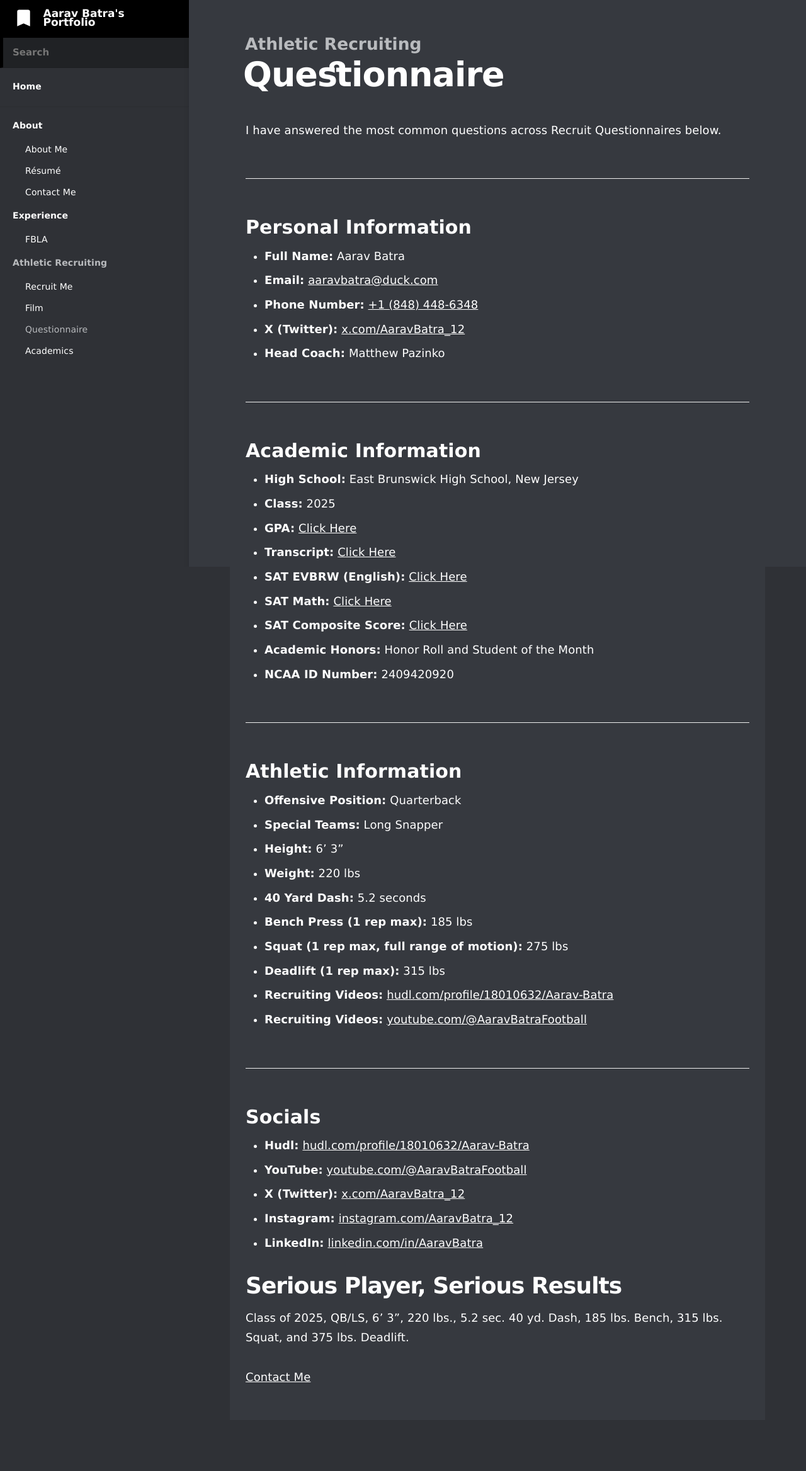
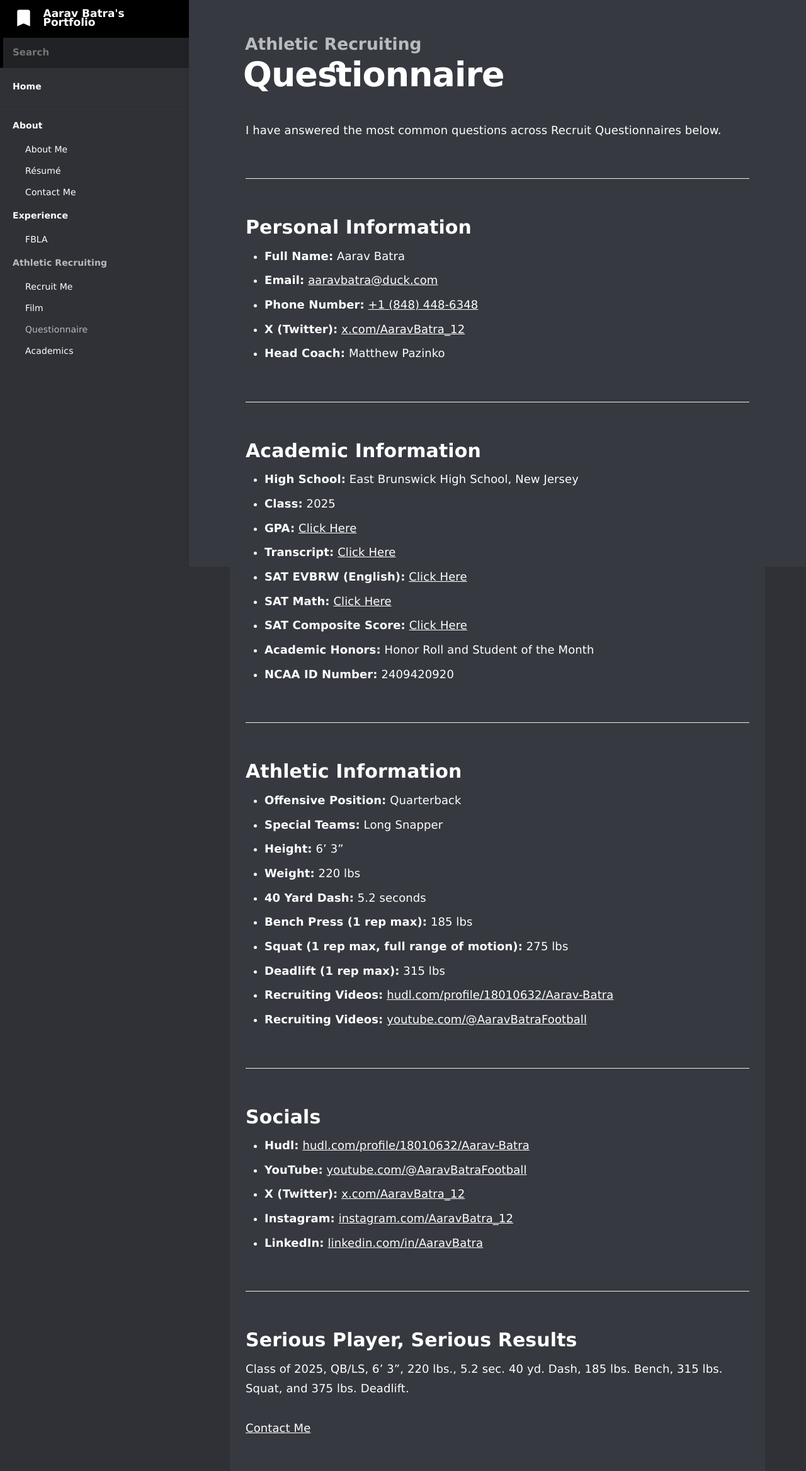
Before and after one commit to batra-aarav/www.aaravbatra.me, a Jekyll site: the page built from _docs/recruiting/questionnaire.md, in a window 1280 px wide. Shown: the whole page at 63% size. Built offline with Jekyll 4.4.1, drawn with Linux system fonts in a browser that asks for light colours; before the commit the page ends 2255 px from its top, so only the background shows below that.

```diff
--- a/_docs/recruiting/questionnaire.md
+++ b/_docs/recruiting/questionnaire.md
@@ -47,7 +47,7 @@ I have answered the most common questions across Recruit Questionnaires below.
 - **Instagram:** [instagram.com/AaravBatra_12](https://instagram.aaravbatra.me)
 - **LinkedIn:** [linkedin.com/in/AaravBatra](https://linkedin.aaravbatra.me)
 
-## Serious Player, Serious Results
+### Serious Player, Serious Results
 
 Class of 2025, QB/LS, 6' 3", 220 lbs., 5.2 sec. 40 yd. Dash, 185 lbs. Bench, 315 lbs. Squat, and 375 lbs. Deadlift.
 
```
